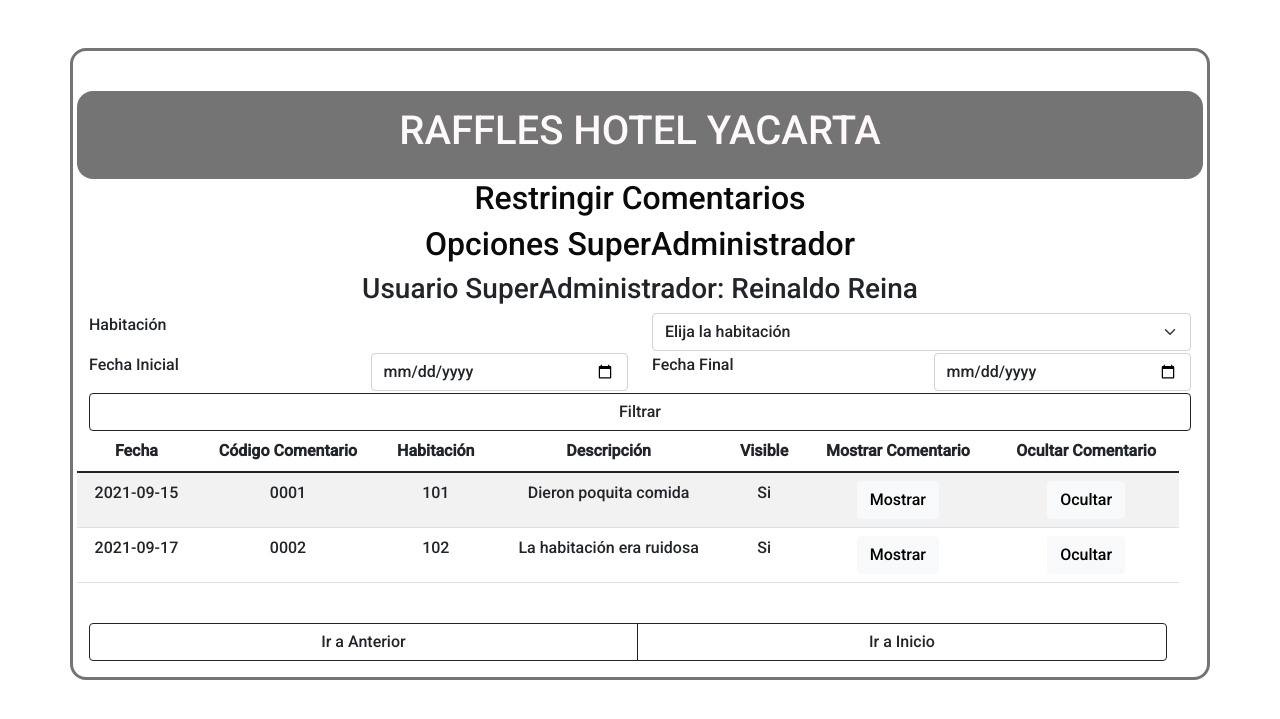
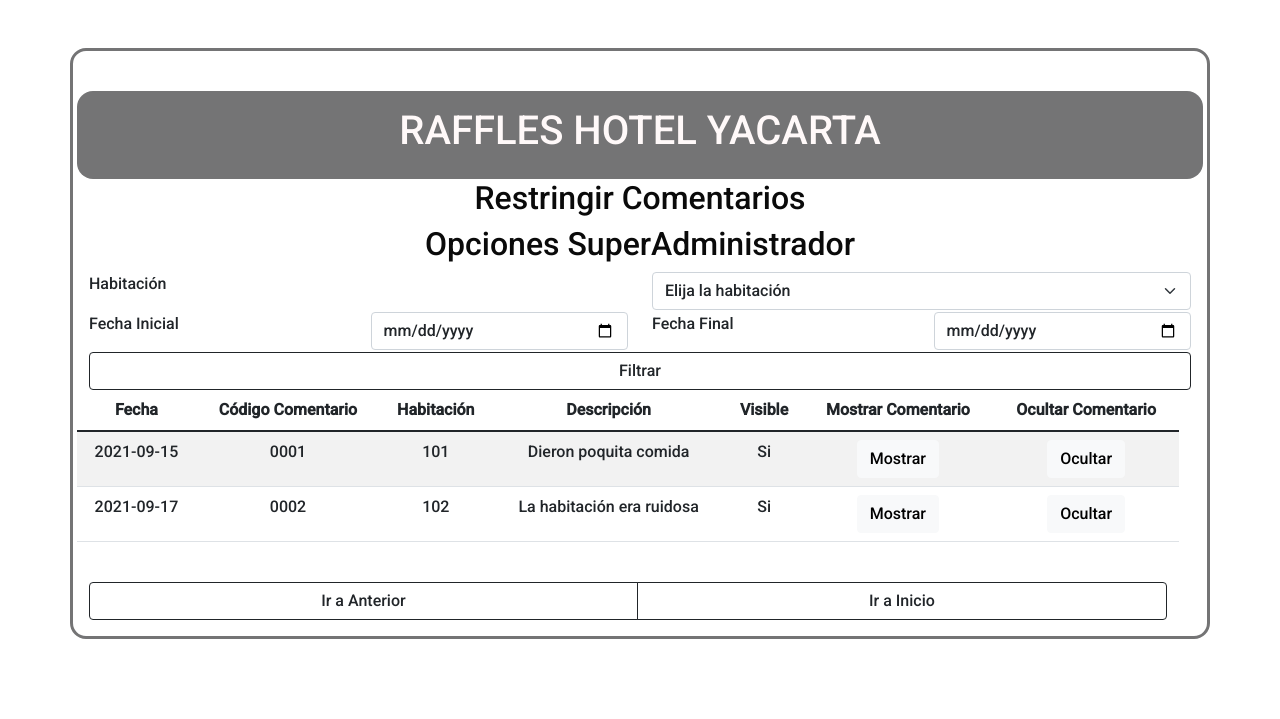
Before and after one commit to jvalu90/AppWebS_3, a Flask app: page /0-1-1-5-restringir_comentarios in a window 1280 px wide. Shown: the top 719 px of the page. Run offline with Flask 2, Linux system fonts and the light colour scheme.

Commit message:
Update 0-1-1-5-restringir_comentarios.html

```diff
--- a/templates/0-1-1-5-restringir_comentarios.html
+++ b/templates/0-1-1-5-restringir_comentarios.html
@@ -24,11 +24,7 @@
         <h2 class="text-center">Opciones SuperAdministrador</h2>
       </div>
 
-      <div class="row">
-        <h3 class="text-center">Usuario SuperAdministrador: Reinaldo Reina</h3>
-      </div>
-
-      <div class="row">
+        <div class="row">
         <div class="col">
           <p class="text-left">Habitación</p>
         </div>
```
